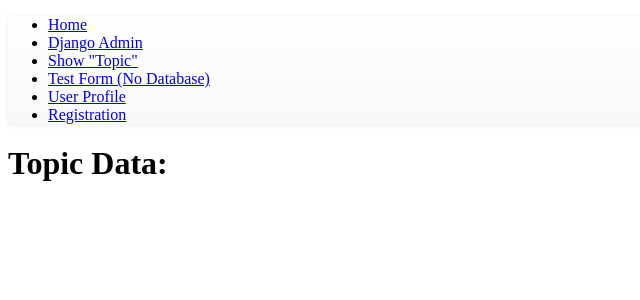
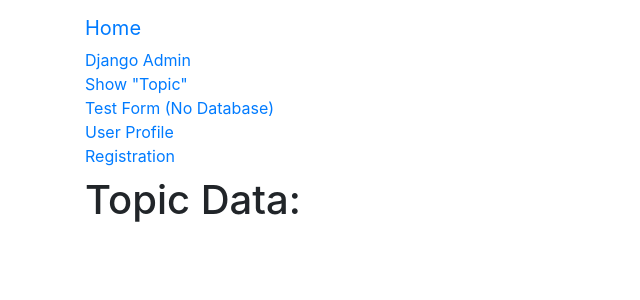
Before and after one commit to misc-python/django_review, a Django app: template django_forms/forms_project/templates/forms_app/show_forms.html in a window 1280 px wide. Shown: the top 300 px of the page, without its empty margins (0-640 px from the left). Run offline with Django 3.2, Linux system fonts and the light colour scheme; the template is opened without the code that fills it, so the values that code supplies are empty; some libraries are stand-ins or nearby versions.

Commit message:
bootstrap cdn

```diff
--- a/django_forms/forms_project/templates/forms_app/base.html
+++ b/django_forms/forms_project/templates/forms_app/base.html
@@ -1,11 +1,11 @@
 <!DOCTYPE html>
 <html>
   <head>
+    <meta charset="utf-8">
     <title></title>
-    <meta charset="utf-8">
     <script src="https://ajax.googleapis.com/ajax/libs/jquery/3.3.1/jquery.min.js"></script>
     <script src="https://maxcdn.bootstrapcdn.com/bootstrap/3.4.0/js/bootstrap.min.js"></script>
-    <link rel="stylesheet" href="https://maxcdn.bootstrapcdn.com/bootstrap/3.3.7/css/bootstrap-theme.min.css" crossorigin="anonymous">
+    <link href="https://stackpath.bootstrapcdn.com/bootstrap/4.3.1/css/bootstrap.min.css" rel="stylesheet" integrity="sha384-ggOyR0iXCbMQv3Xipma34MD+dH/1fQ784/j6cY/iJTQUOhcWr7x9JvoRxT2MZw1T" crossorigin="anonymous">
 
   </head>
 
```
